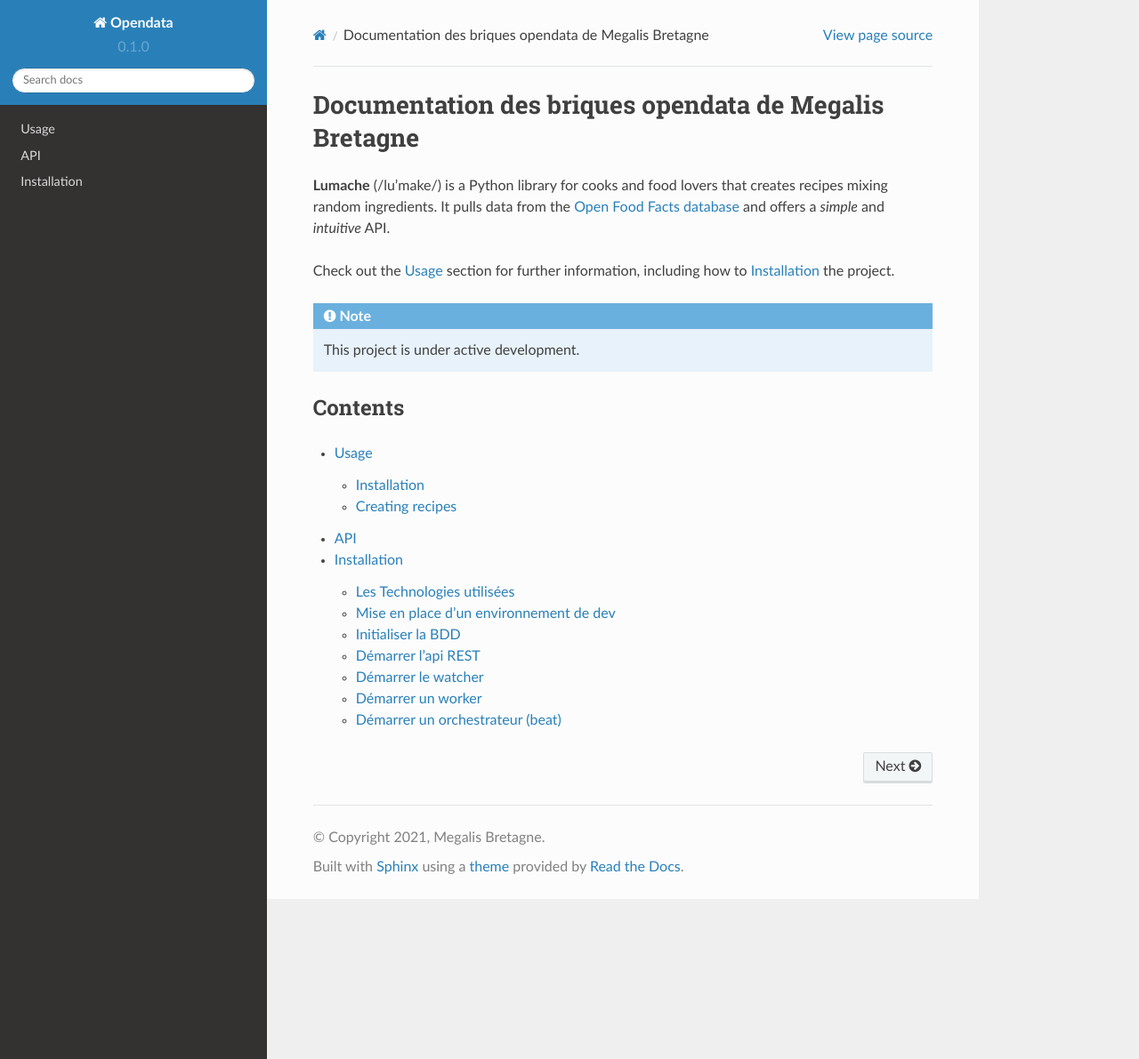
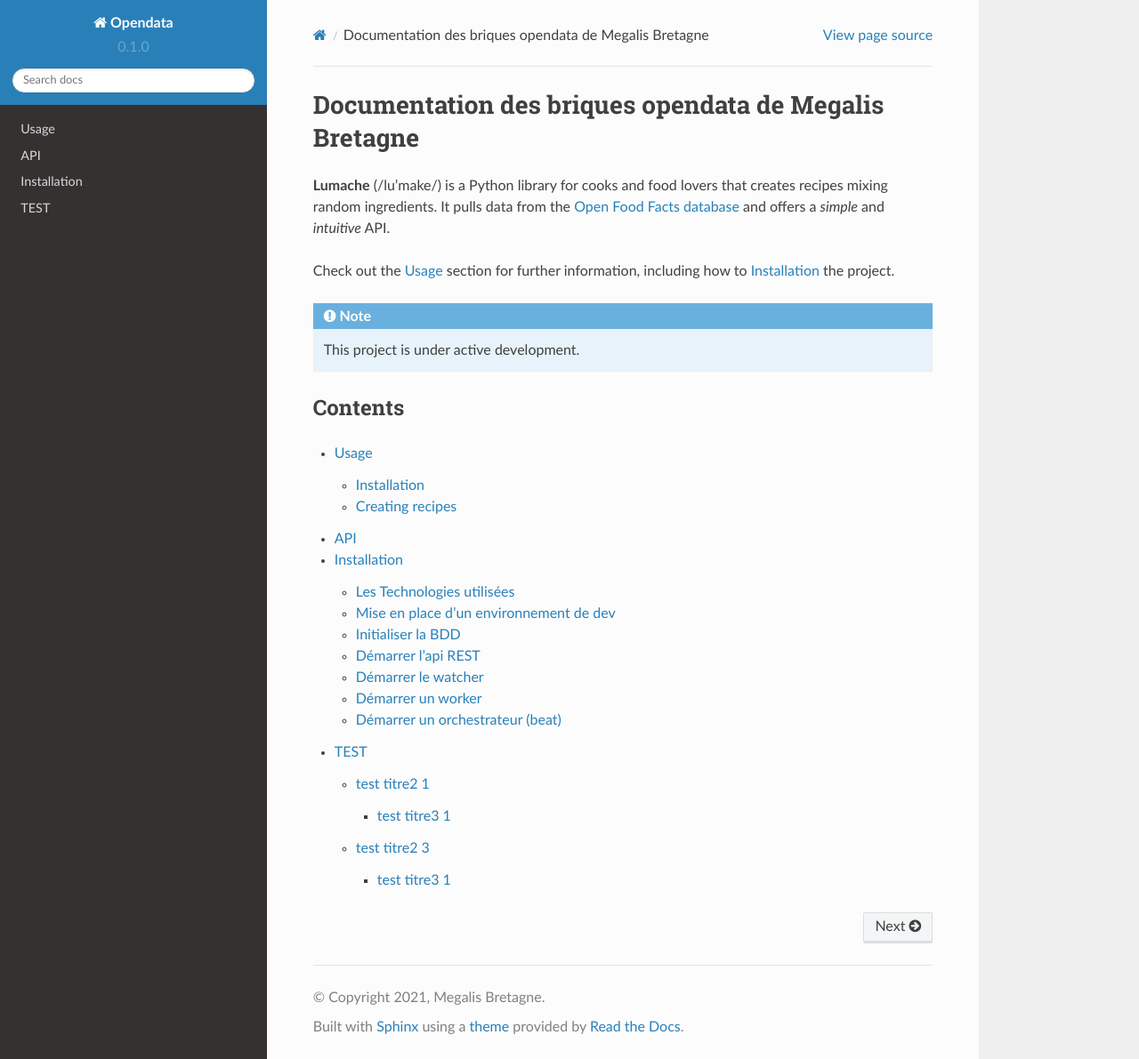
Before and after one commit to megalis-bretagne/opendata-extraction, a Sphinx documentation site: the page built from docs/source/index.rst, in a window 1280 px wide and 1191 px high. Shown: the whole window at 89% size. Built offline with Sphinx 7.4.7 and the Read the Docs theme 2.0.0, drawn with Linux system fonts in a browser that asks for light colours.

```diff
--- a/docs/source/index.rst
+++ b/docs/source/index.rst
@@ -21,3 +21,4 @@
    usage
    api
    installation.md
+   test.md
--- /dev/null
+++ b/docs/source/test.md
@@ -0,0 +1,29 @@
+# TEST
+
+## test titre2 1
+### test titre3 1
+
+* Python 3.9
+* Flask
+* Celery
+* SQLAlchemy
+* Apache Solr
+* Mysql
+
+## test titre2 3
+### test titre3 1
+
+code exemple
+
+    # Clone the code repository into ~/dev/my_app
+    mkdir -p ~/dev
+    cd ~/dev
+    git clone https://gxxxxxxxxxx.git my_app
+
+    # Create the 'my_app' virtual environment
+    mkvirtualenv -p PATH/TO/PYTHON my_app
+
+    # Install required Python packages
+    cd ~/dev/my_app
+    workon my_app
+    pip install -r requirements.txt
```
